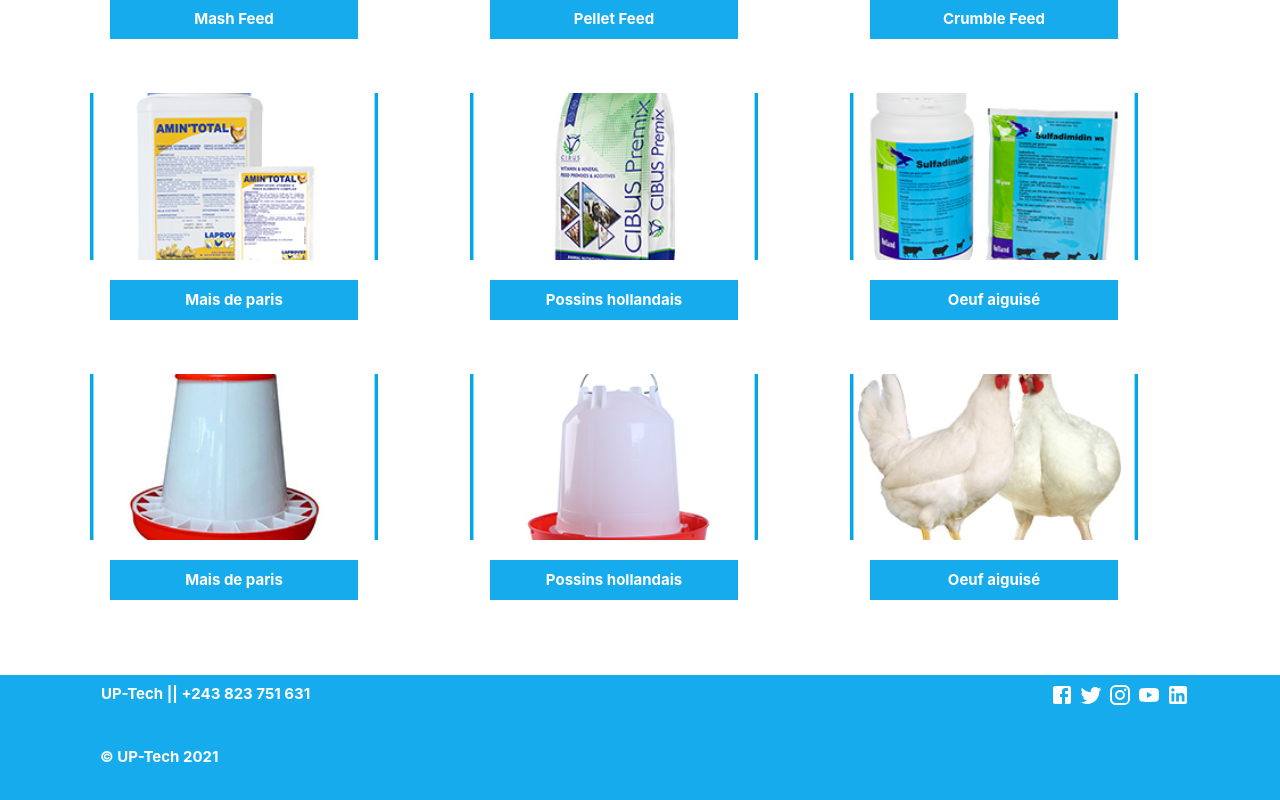
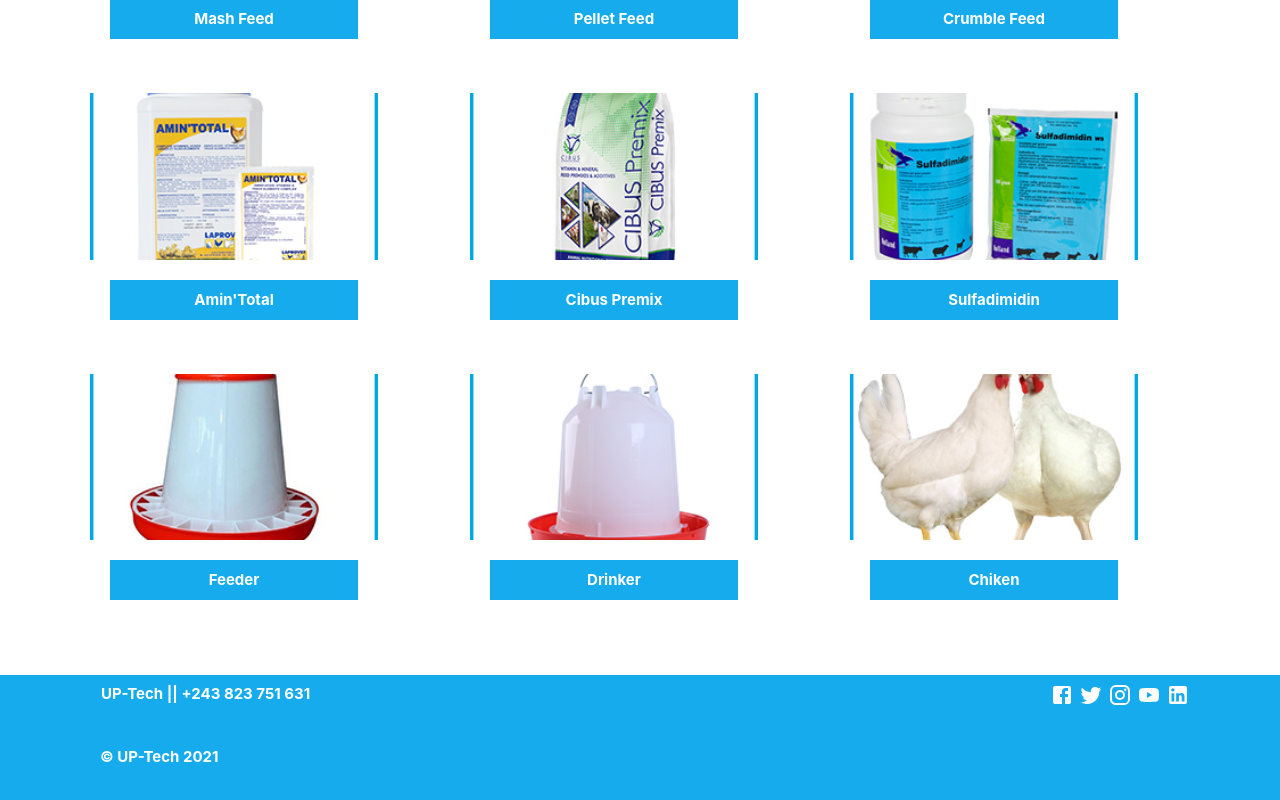
Before and after one commit to Brain-Core/uptech-front, a React (Create React App) app: page /product in a window 1280 px wide. Shown: the part 427-1227 px from the top of the page. Built offline with nearby package versions, Linux system fonts and the light colour scheme.

Commit message:
fix rename products

```diff
--- a/src/components/product/product.component.jsx
+++ b/src/components/product/product.component.jsx
@@ -34,27 +34,27 @@ function Product() {
                 img={FeedCrumble}
                 />
                  <ProductItem
-                title='Mais de paris'
+                title="Amin'Total"
                 img={Amin}
                 />
                  <ProductItem
-                title='Possins hollandais'
+                title='Cibus Premix'
                 img={Cibus}
                 />
                  <ProductItem
-                title='Oeuf aiguisé'
+                title='Sulfadimidin'
                 img={Sulfa}
                 />
                 <ProductItem
-                title='Mais de paris'
+                title='Feeder'
                 img={Feeder}
                 />
                  <ProductItem
-                title='Possins hollandais'
+                title='Drinker'
                 img={Drinker}
                 />
                  <ProductItem
-                title='Oeuf aiguisé'
+                title='Chiken'
                 img={Chicken}
                 />
             </div>
```
